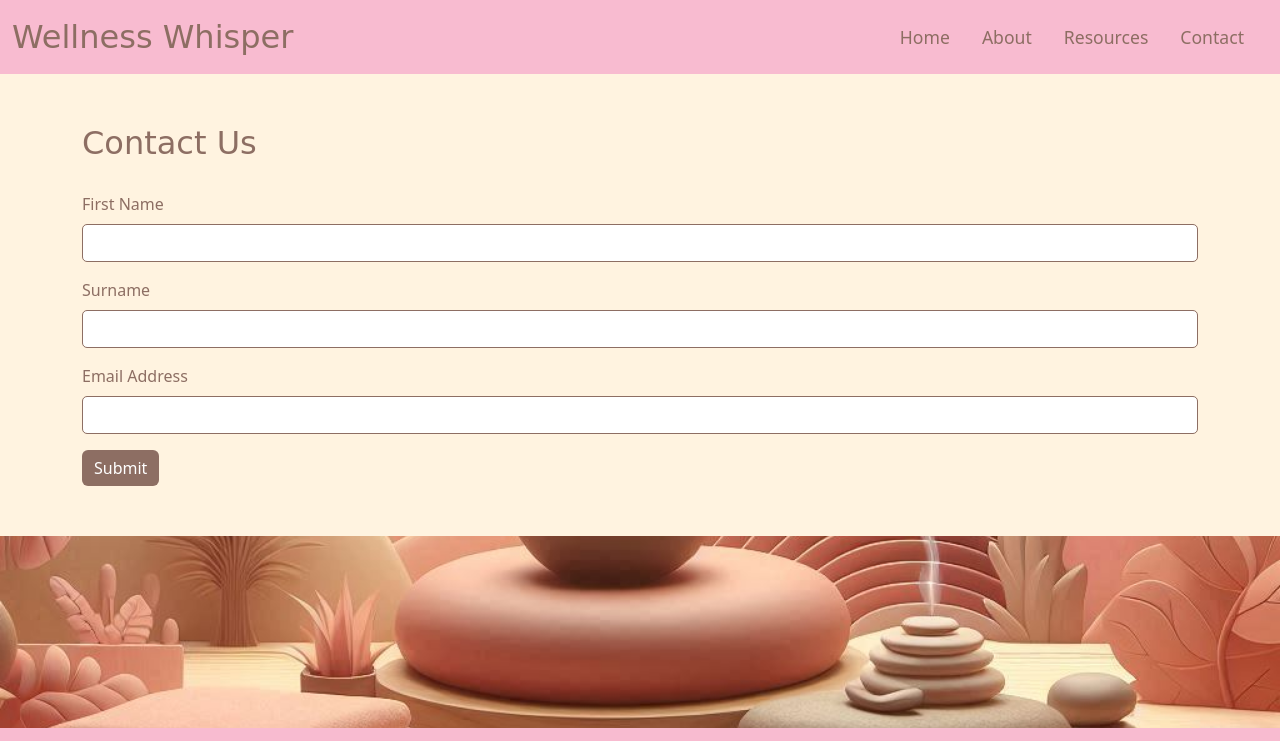
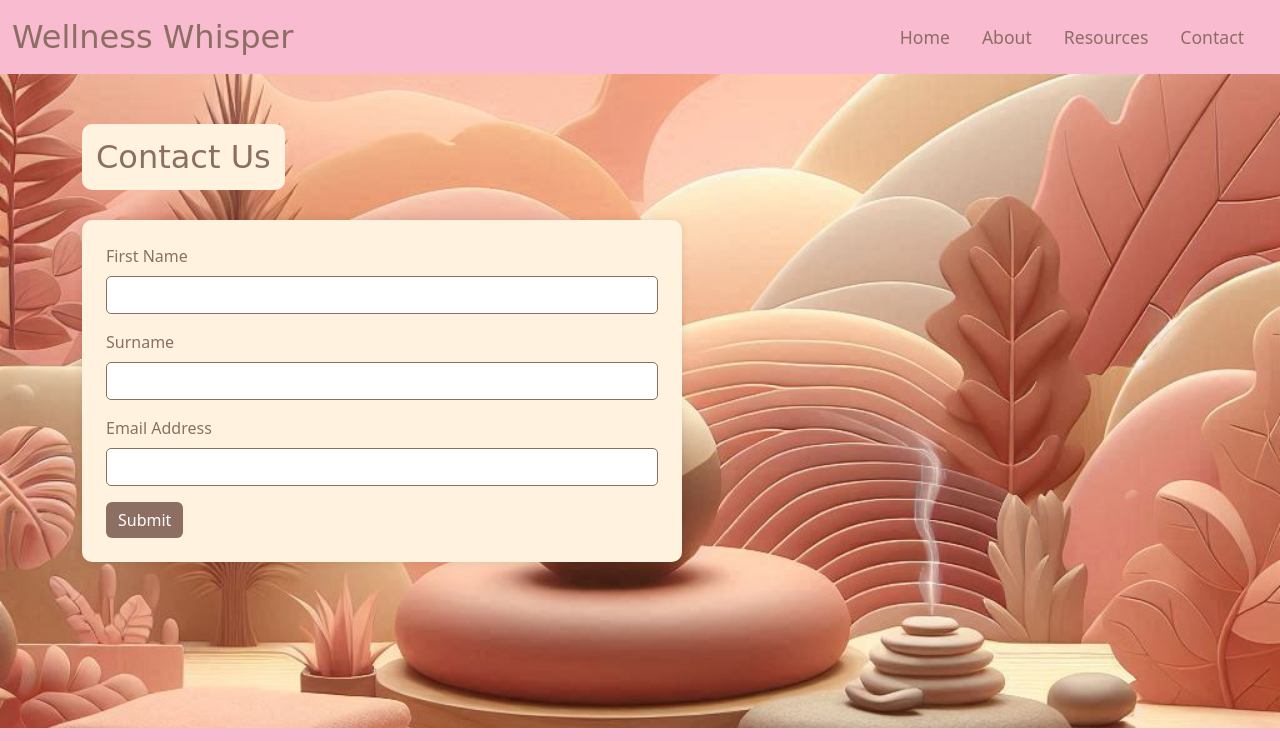
Before and after one commit to Celina-talib/flagstone-project, a plain HTML site: page contact.html in a window 1280 px wide. Shown: the top 741 px of the page. Drawn offline with nearby package versions, Linux system fonts and the light colour scheme; files whose address does not match are found by name; a web font is replaced by a local one.

Commit message:
Add a thank you message using javascript upon clicking on the submit button of the contact form

```diff
--- a/assets/css/style.css
+++ b/assets/css/style.css
@@ -146,7 +146,19 @@ body {
 /* Contact form section styling */
 .contact-form-section {
    padding: 50px 0;
-   background-color: #FFF3E0; /* Light background color */
+   display: flex;
+   justify-content: center;
+}
+
+
+.contact-form-section form {
+   max-width: 600px; /* Adjust the max-width as needed */
+   width: 100%;
+   padding: 20px;
+   background-color: #FFF3E0; /* Light background for the form */
+   border: 4px solid #FFF3E0; /* Bigger light border around the form */
+   border-radius: 10px;
+   box-shadow: 0 0 10px rgba(0, 0, 0, 0.1);
 }
 
 
@@ -154,6 +166,11 @@ body {
    font-family: 'Boogaloo', cursive;
    color: #8D6E63; /* Earthy Text */
    margin-bottom: 30px;
+   padding: 10px;
+   background-color: #FFF3E0; /* Same color as the border */
+   border: 4px solid #FFF3E0; /* Same border as the form */
+   border-radius: 10px;
+   display: inline-block;
 }
 
 
--- a/contact.html
+++ b/contact.html
@@ -42,7 +42,7 @@
 <section id="contact" class="contact-form-section">
   <div class="container">
     <h2>Contact Us</h2>
-    <form>
+    <form id="contactForm">
       <div class="mb-3">
         <label for="firstName" class="form-label">First Name</label>
         <input type="text" class="form-control" id="firstName" required>
@@ -57,6 +57,9 @@
       </div>
       <button type="submit" class="btn btn-primary">Submit</button>
     </form>
+    <div id="thankYouMessage" class="alert alert-success mt-3" style="display: none;">
+      Thank you for contacting us! We will get back to you soon.
+    </div>
   </div>
 </section>
 
@@ -76,19 +79,29 @@
     </div>
   </div>
 </footer>
-<!--Start of Tawk.to Script-->
+
+<!-- Tawk.to Script -->
 <script type="text/javascript">
 var Tawk_API=Tawk_API||{}, Tawk_LoadStart=new Date();
 (function(){
 var s1=document.createElement("script"),s0=document.getElementsByTagName("script")[0];
 s1.async=true;
-  s1.src='https://embed.tawk.to/674648704304e3196ae91dd8/1idl8lulo';
+s1.src='https://embed.tawk.to/YOUR_PROPERTY_ID/default';
 s1.charset='UTF-8';
 s1.setAttribute('crossorigin','*');
 s0.parentNode.insertBefore(s1,s0);
 })();
 </script>
-  <!--End of Tawk.to Script-->
+
 <script src="https://cdn.jsdelivr.net/npm/bootstrap@5.3.3/dist/js/bootstrap.bundle.min.js" integrity="sha384-YvpcrYf0tY3lHB60NNkmXc5s9fDVZLESaAA55NDzOxhy9GkcIdslK1eN7N6jIeHz" crossorigin="anonymous"></script>
+
+<!-- Custom JavaScript to handle form submission -->
+<script>
+document.getElementById('contactForm').addEventListener('submit', function(event) {
+  event.preventDefault(); // Prevent the default form submission
+  document.getElementById('thankYouMessage').style.display = 'block'; // Show the thank you message
+  this.reset(); // Optionally reset the form fields
+});
+</script>
 </body>
 </html>
```
Lines whose indentation alone changed are shown as unchanged.
